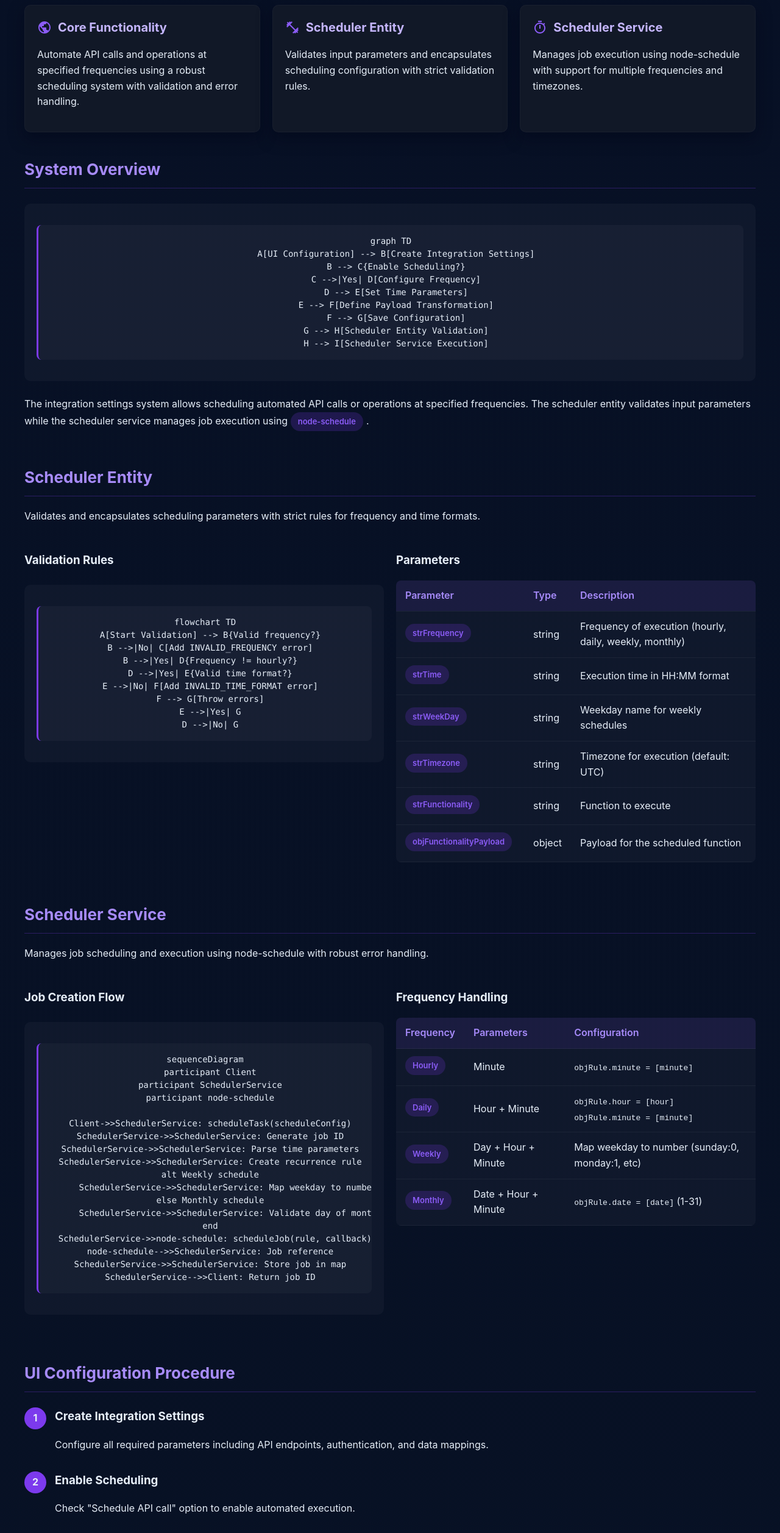
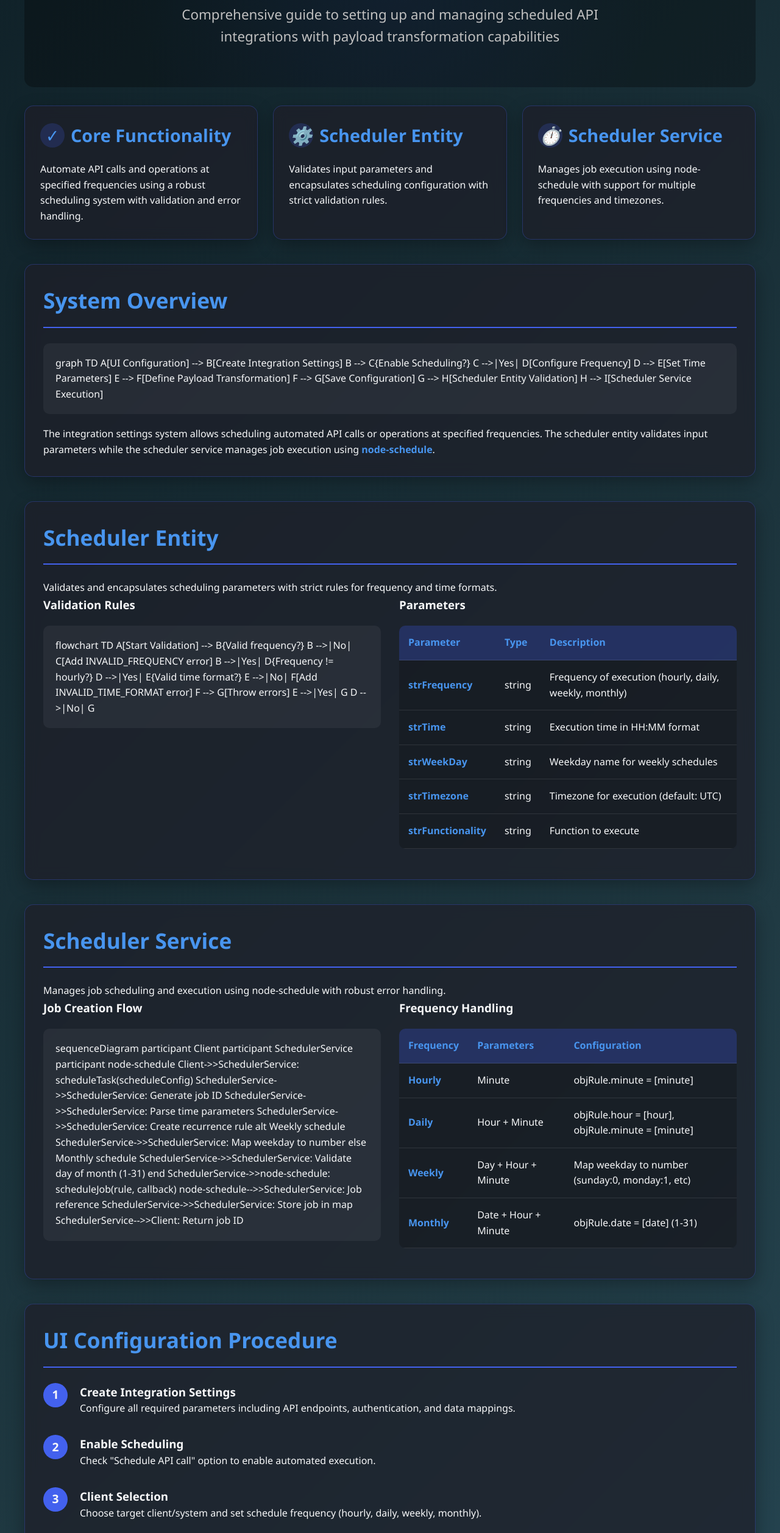
Before and after one commit to n00rs/nutraacs-API-documentation, a plain HTML site: page scheduler.html in a window 1280 px wide. Shown: the part 248-2762 px from the top of the page at 61% size. Drawn offline with Linux system fonts and the light colour scheme; a script that the page names is missing.

Commit message:
scheduler code changes

```diff
--- a/scheduler.html
+++ b/scheduler.html
@@ -1,199 +1,221 @@
-<!doctype html>
+<!DOCTYPE html>
 <html lang="en">
 <head>
-  <meta charset="utf-8" />
-  <meta name="viewport" content="width=device-width,initial-scale=1" />
+    <meta charset="UTF-8">
+    <meta name="viewport" content="width=device-width, initial-scale=1.0">
     <title>Integration Settings & Scheduler Documentation</title>
+    <script src="https://cdn.jsdelivr.net/npm/mermaid@10.6.1/dist/mermaid.min.js"></script>
+    <script>
+        mermaid.initialize({ startOnLoad: true, theme: 'default' });
+    </script>
     <style>
         :root {
-      --bg: #0f1724;
-      --card: #111827;
-      --muted: #9ca3af;
-      --accent: #7c3aed;
-      --glass: rgba(255,255,255,0.03);
-      --success: #10b981;
-      --warning: #f59e0b;
-      --danger: #ef4444;
+            --primary: #4361ee;
+            --secondary: #3f37c9;
+            --accent: #4895ef;
+            --light: #f8f9fa;
+            --dark: #212529;
+            --success: #4cc9f0;
+            --warning: #f72585;
+        }
+
+        * {
+            margin: 0;
+            padding: 0;
+            box-sizing: border-box;
+            font-family: 'Segoe UI', Tahoma, Geneva, Verdana, sans-serif;
         }
 
         body {
-      font-family: Inter, system-ui, Segoe UI, Roboto, 'Helvetica Neue', Arial, sans-serif;
-      margin: 0;
-      background: linear-gradient(180deg, #071025 0%, #081224 100%);
-      color: #e6eef8;
+            background: linear-gradient(135deg, #0f2027, #203a43, #2c5364);
+            color: var(--light);
             line-height: 1.6;
+            padding: 20px;
         }
 
         .container {
             max-width: 1200px;
-      margin: 40px auto;
-      padding: 28px;
+            margin: 0 auto;
         }
 
         header {
             text-align: center;
-      margin-bottom: 40px;
-      padding-bottom: 30px;
-      border-bottom: 1px solid rgba(255,255,255,0.05);
+            padding: 40px 20px;
+            background: rgba(0, 0, 0, 0.3);
+            border-radius: 15px;
+            margin-bottom: 30px;
+            position: relative;
+            overflow: hidden;
+        }
+
+        header::before {
+            content: '';
+            position: absolute;
+            top: 0;
+            left: 0;
+            width: 100%;
+            height: 100%;
+            background: radial-gradient(circle, rgba(67, 97, 238, 0.1) 0%, transparent 70%);
+            z-index: -1;
         }
 
         h1 {
-      font-size: 32px;
-      margin: 0 0 8px;
-      background: linear-gradient(90deg, #7c3aed, #8b5cf6);
+            font-size: 3.5rem;
+            margin-bottom: 15px;
+            background: linear-gradient(45deg, #4361ee, #4cc9f0);
             -webkit-background-clip: text;
             -webkit-text-fill-color: transparent;
+            text-shadow: 0 5px 15px rgba(0, 0, 0, 0.2);
         }
 
-    .lead {
-      color: var(--muted);
-      font-size: 18px;
+        .subtitle {
+            font-size: 1.4rem;
             max-width: 800px;
-      margin: 0 auto;
+            margin: 0 auto 25px;
+            color: #c0c0c0;
         }
 
         .cards {
             display: grid;
             grid-template-columns: repeat(auto-fit, minmax(300px, 1fr));
-      gap: 20px;
+            gap: 25px;
             margin-bottom: 40px;
         }
 
         .card {
-      background: var(--card);
-      border-radius: 10px;
-      padding: 20px;
-      border: 1px solid rgba(255,255,255,0.03);
-      box-shadow: 0 10px 25px rgba(2,6,23,0.5);
+            background: rgba(30, 30, 40, 0.7);
+            border-radius: 15px;
+            padding: 25px;
+            box-shadow: 0 10px 30px rgba(0, 0, 0, 0.3);
             transition: transform 0.3s ease, box-shadow 0.3s ease;
+            border: 1px solid rgba(67, 97, 238, 0.3);
+            backdrop-filter: blur(10px);
         }
 
         .card:hover {
-      transform: translateY(-5px);
-      box-shadow: 0 15px 30px rgba(2,6,23,0.7);
-      border-color: rgba(124, 58, 237, 0.3);
+            transform: translateY(-10px);
+            box-shadow: 0 15px 35px rgba(67, 97, 238, 0.4);
+            border-color: rgba(67, 97, 238, 0.6);
         }
 
         .card h2 {
-      margin-top: 0;
-      color: #c4b5fd;
-      font-size: 20px;
+            color: var(--accent);
+            margin-bottom: 20px;
+            font-size: 1.8rem;
             display: flex;
             align-items: center;
             gap: 10px;
         }
 
-    .card h2 svg {
-      width: 24px;
-      height: 24px;
-      fill: #8b5cf6;
+        .card h2 i {
+            background: rgba(67, 97, 238, 0.2);
+            width: 40px;
+            height: 40px;
+            border-radius: 50%;
+            display: flex;
+            align-items: center;
+            justify-content: center;
         }
 
-    pre {
-      background: var(--glass);
-      padding: 16px;
-      border-radius: 8px;
-      overflow: auto;
-      font-family: SFMono-Regular, Menlo, Monaco, Consolas, 'Liberation Mono', 'Courier New', monospace;
-      font-size: 14px;
-      line-height: 1.5;
-      margin: 15px 0;
-      border-left: 3px solid var(--accent);
+        .section {
+            background: rgba(30, 30, 40, 0.7);
+            border-radius: 15px;
+            padding: 30px;
+            margin-bottom: 40px;
+            box-shadow: 0 10px 30px rgba(0, 0, 0, 0.3);
+            border: 1px solid rgba(67, 97, 238, 0.3);
+            backdrop-filter: blur(10px);
+        }
+
+        .section h2 {
+            color: var(--accent);
+            margin-bottom: 25px;
+            font-size: 2.2rem;
+            border-bottom: 2px solid var(--primary);
+            padding-bottom: 15px;
+        }
+
+        .grid-2 {
+            display: grid;
+            grid-template-columns: repeat(auto-fit, minmax(500px, 1fr));
+            gap: 30px;
+        }
+
+        .mermaid {
+            background: rgba(255, 255, 255, 0.05);
+            border-radius: 10px;
+            padding: 20px;
+            margin: 20px 0;
         }
 
         table {
             width: 100%;
             border-collapse: collapse;
-      margin: 15px 0;
-      background: var(--glass);
-      border-radius: 8px;
+            margin: 20px 0;
+            background: rgba(0, 0, 0, 0.2);
+            border-radius: 10px;
             overflow: hidden;
         }
 
         th, td {
-      padding: 12px 15px;
-      border-bottom: 1px solid rgba(255,255,255,0.05);
+            padding: 15px;
             text-align: left;
+            border-bottom: 1px solid rgba(255, 255, 255, 0.1);
         }
 
         th {
-      background: rgba(124, 58, 237, 0.1);
-      color: #a78bfa;
+            background: rgba(67, 97, 238, 0.3);
+            color: var(--accent);
             font-weight: 600;
         }
 
         tr:hover {
-      background: rgba(124, 58, 237, 0.05);
+            background: rgba(67, 97, 238, 0.1);
         }
 
-    .note {
-      background: linear-gradient(90deg, rgba(124, 58, 237, 0.1), transparent);
-      padding: 15px;
-      border-radius: 8px;
+        .code-block {
+            background: rgba(0, 0, 0, 0.3);
+            border-radius: 10px;
+            padding: 20px;
+            margin: 20px 0;
+            font-family: 'Courier New', monospace;
+            overflow-x: auto;
             border-left: 4px solid var(--accent);
-      color: var(--muted);
-      margin: 20px 0;
+        }
+
+        .highlight {
+            color: var(--accent);
+            font-weight: bold;
+        }
+
+        .badge {
+            display: inline-block;
+            padding: 5px 12px;
+            border-radius: 20px;
+            font-size: 0.85rem;
+            font-weight: bold;
+            margin: 0 5px;
+        }
+
+        .badge-success {
+            background: rgba(76, 201, 240, 0.2);
+            color: var(--success);
+        }
+
+        .badge-warning {
+            background: rgba(247, 37, 133, 0.2);
+            color: var(--warning);
         }
 
         .flex {
             display: flex;
             gap: 20px;
             flex-wrap: wrap;
-      margin: 25px 0;
         }
 
         .flex-item {
             flex: 1;
             min-width: 300px;
-    }
-
-    .section {
-      margin-bottom: 50px;
-    }
-
-    .section h2 {
-      font-size: 26px;
-      margin-bottom: 20px;
-      color: #a78bfa;
-      border-bottom: 1px solid rgba(124, 58, 237, 0.3);
-      padding-bottom: 10px;
-    }
-
-    .badge {
-      display: inline-block;
-      padding: 5px 12px;
-      border-radius: 20px;
-      font-size: 13px;
-      font-weight: 600;
-      margin: 0 5px 5px 0;
-    }
-
-    .badge-primary {
-      background: rgba(124, 58, 237, 0.2);
-      color: #8b5cf6;
-    }
-
-    .badge-success {
-      background: rgba(16, 185, 129, 0.2);
-      color: var(--success);
-    }
-
-    .badge-warning {
-      background: rgba(245, 158, 11, 0.2);
-      color: var(--warning);
-    }
-
-    .badge-danger {
-      background: rgba(239, 68, 68, 0.2);
-      color: var(--danger);
-    }
-
-    .diagram-container {
-      background: var(--glass);
-      padding: 20px;
-      border-radius: 10px;
-      margin: 25px 0;
-      text-align: center;
         }
 
         .steps {
@@ -203,7 +225,7 @@
 
         .step {
             position: relative;
-      padding-left: 50px;
+            padding-left: 60px;
             margin-bottom: 30px;
         }
 
@@ -213,66 +235,40 @@
             position: absolute;
             left: 0;
             top: 0;
-      width: 36px;
-      height: 36px;
-      background: var(--accent);
+            width: 40px;
+            height: 40px;
+            background: var(--primary);
             border-radius: 50%;
             display: flex;
             align-items: center;
             justify-content: center;
             font-weight: bold;
-      font-size: 16px;
+            font-size: 1.2rem;
         }
 
         .example {
-      background: rgba(0, 0, 0, 0.2);
-      border-radius: 10px;
-      padding: 20px;
+            background: rgba(0, 0, 0, 0.25);
+            border-radius: 15px;
+            padding: 25px;
             margin: 25px 0;
-      border-left: 4px solid var(--accent);
+            border-left: 5px solid var(--accent);
         }
 
         footer {
             text-align: center;
-      color: var(--muted);
-      font-size: 14px;
+            padding: 30px;
             margin-top: 40px;
-      padding-top: 30px;
-      border-top: 1px solid rgba(255,255,255,0.05);
-    }
-
-    a {
-      color: #8b5cf6;
-      text-decoration: none;
-    }
-
-    a:hover {
-      text-decoration: underline;
-    }
-
-    .code-block {
-      background: var(--glass);
-      padding: 16px;
-      border-radius: 8px;
-      font-family: monospace;
-      font-size: 14px;
-      line-height: 1.5;
-      margin: 15px 0;
-      overflow-x: auto;
+            color: #aaa;
+            font-size: 0.9rem;
         }
 
         @media (max-width: 768px) {
-      .container {
-        padding: 20px;
-        margin: 20px auto;
+            .grid-2 {
+                grid-template-columns: 1fr;
             }
 
-      .flex {
-        flex-direction: column;
-      }
-
-      .card {
-        padding: 15px;
+            h1 {
+                font-size: 2.5rem;
             }
         }
     </style>
@@ -281,45 +277,28 @@
     <div class="container">
         <header>
             <h1>Integration Settings & Scheduler Documentation</h1>
-      <p class="lead">Comprehensive guide to setting up and managing scheduled API integrations with payload transformation capabilities</p>
+            <p class="subtitle">Comprehensive guide to setting up and managing scheduled API integrations with payload transformation capabilities</p>
         </header>
 
         <div class="cards">
             <div class="card">
-        <h2>
-          <svg viewBox="0 0 24 24">
-            <path d="M12 2C6.48 2 2 6.48 2 12s4.48 10 10 10 10-4.48 10-10S17.52 2 12 2zm-1 17.93c-3.95-.49-7-3.85-7-7.93 0-.62.08-1.21.21-1.79L9 15v1c0 1.1.9 2 2 2v1.93zm6.9-2.54c-.26-.81-1-1.39-1.9-1.39h-1v-3c0-.55-.45-1-1-1H8v-2h2c.55 0 1-.45 1-1V7h2c1.1 0 2-.9 2-2v-.41c2.93 1.19 5 4.06 5 7.41 0 2.08-.8 3.97-2.1 5.39z"/>
-          </svg>
-          Core Functionality
-        </h2>
+                <h2><i>✓</i> Core Functionality</h2>
                 <p>Automate API calls and operations at specified frequencies using a robust scheduling system with validation and error handling.</p>
             </div>
-
             <div class="card">
-        <h2>
-          <svg viewBox="0 0 24 24">
-            <path d="M20.57 14.86L22 13.43 20.57 12 17 15.57 8.43 7 12 3.43 10.57 2 9.14 3.43 7.71 2 5.57 4.14 4.14 2.71 2.71 4.14l1.43 1.43L2 7.71l1.43 1.43L2 10.57 3.43 12 7 8.43 15.57 17 12 20.57 13.43 22l1.43-1.43L16.29 22l2.14-2.14 1.43 1.43 1.43-1.43-1.43-1.43L22 16.29z"/>
-          </svg>
-          Scheduler Entity
-        </h2>
+                <h2><i>⚙️</i> Scheduler Entity</h2>
                 <p>Validates input parameters and encapsulates scheduling configuration with strict validation rules.</p>
             </div>
-
             <div class="card">
-        <h2>
-          <svg viewBox="0 0 24 24">
-            <path d="M15 1H9v2h6V1zm-4 13h2V8h-2v6zm8.03-6.61l1.42-1.42c-.43-.51-.9-.99-1.41-1.41l-1.42 1.42C16.07 4.74 14.12 4 12 4c-4.97 0-9 4.03-9 9s4.02 9 9 9 9-4.03 9-9c0-2.12-.74-4.07-1.97-5.61zM12 20c-3.87 0-7-3.13-7-7s3.13-7 7-7 7 3.13 7 7-3.13 7-7 7z"/>
-          </svg>
-          Scheduler Service
-        </h2>
+                <h2><i>⏱️</i> Scheduler Service</h2>
                 <p>Manages job execution using node-schedule with support for multiple frequencies and timezones.</p>
             </div>
         </div>
 
         <div class="section">
             <h2>System Overview</h2>
-      <div class="diagram-container">
-        <pre>graph TD
+            <div class="mermaid">
+                graph TD
                     A[UI Configuration] --> B[Create Integration Settings]
                     B --> C{Enable Scheduling?}
                     C -->|Yes| D[Configure Frequency]
@@ -327,20 +306,21 @@
                     E --> F[Define Payload Transformation]
                     F --> G[Save Configuration]
                     G --> H[Scheduler Entity Validation]
-  H --> I[Scheduler Service Execution]</pre>
+                    H --> I[Scheduler Service Execution]
             </div>
-      <p>The integration settings system allows scheduling automated API calls or operations at specified frequencies. The scheduler entity validates input parameters while the scheduler service manages job execution using <span class="badge badge-primary">node-schedule</span>.</p>
+
+            <p>The integration settings system allows scheduling automated API calls or operations at specified frequencies. The scheduler entity validates input parameters while the scheduler service manages job execution using <span class="highlight">node-schedule</span>.</p>
         </div>
 
         <div class="section">
             <h2>Scheduler Entity</h2>
             <p>Validates and encapsulates scheduling parameters with strict rules for frequency and time formats.</p>
 
-      <div class="flex">
-        <div class="flex-item">
+            <div class="grid-2">
+                <div>
                     <h3>Validation Rules</h3>
-          <div class="diagram-container">
-            <pre>flowchart TD
+                    <div class="mermaid">
+                        flowchart TD
                             A[Start Validation] --> B{Valid frequency?}
                             B -->|No| C[Add INVALID_FREQUENCY error]
                             B -->|Yes| D{Frequency != hourly?}
@@ -348,11 +328,11 @@
                             E -->|No| F[Add INVALID_TIME_FORMAT error]
                             F --> G[Throw errors]
                             E -->|Yes| G
-  D -->|No| G</pre>
+                            D -->|No| G
                     </div>
                 </div>
 
-        <div class="flex-item">
+                <div>
                     <h3>Parameters</h3>
                     <table>
                         <thead>
@@ -364,34 +344,29 @@
                         </thead>
                         <tbody>
                             <tr>
-                <td><span class="badge badge-primary">strFrequency</span></td>
+                                <td><span class="highlight">strFrequency</span></td>
                                 <td>string</td>
                                 <td>Frequency of execution (hourly, daily, weekly, monthly)</td>
                             </tr>
                             <tr>
-                <td><span class="badge badge-primary">strTime</span></td>
+                                <td><span class="highlight">strTime</span></td>
                                 <td>string</td>
                                 <td>Execution time in HH:MM format</td>
                             </tr>
                             <tr>
-                <td><span class="badge badge-primary">strWeekDay</span></td>
+                                <td><span class="highlight">strWeekDay</span></td>
                                 <td>string</td>
                                 <td>Weekday name for weekly schedules</td>
                             </tr>
                             <tr>
-                <td><span class="badge badge-primary">strTimezone</span></td>
+                                <td><span class="highlight">strTimezone</span></td>
                                 <td>string</td>
                                 <td>Timezone for execution (default: UTC)</td>
                             </tr>
                             <tr>
-                <td><span class="badge badge-primary">strFunctionality</span></td>
+                                <td><span class="highlight">strFunctionality</span></td>
                                 <td>string</td>
                                 <td>Function to execute</td>
-              </tr>
-              <tr>
-                <td><span class="badge badge-primary">objFunctionalityPayload</span></td>
-                <td>object</td>
-                <td>Payload for the scheduled function</td>
                             </tr>
                         </tbody>
                     </table>
@@ -403,11 +378,11 @@
             <h2>Scheduler Service</h2>
             <p>Manages job scheduling and execution using node-schedule with robust error handling.</p>
 
-      <div class="flex">
-        <div class="flex-item">
+            <div class="grid-2">
+                <div>
                     <h3>Job Creation Flow</h3>
-          <div class="diagram-container">
-            <pre>sequenceDiagram
+                    <div class="mermaid">
+                        sequenceDiagram
                             participant Client
                             participant SchedulerService
                             participant node-schedule
@@ -424,11 +399,11 @@
                             SchedulerService->>node-schedule: scheduleJob(rule, callback)
                             node-schedule-->>SchedulerService: Job reference
                             SchedulerService->>SchedulerService: Store job in map
-  SchedulerService-->>Client: Return job ID</pre>
+                            SchedulerService-->>Client: Return job ID
                     </div>
                 </div>
 
-        <div class="flex-item">
+                <div>
                     <h3>Frequency Handling</h3>
                     <table>
                         <thead>
@@ -440,24 +415,24 @@
                         </thead>
                         <tbody>
                             <tr>
-                <td><span class="badge badge-primary">Hourly</span></td>
+                                <td><span class="highlight">Hourly</span></td>
                                 <td>Minute</td>
-                <td><code>objRule.minute = [minute]</code></td>
+                                <td>objRule.minute = [minute]</td>
                             </tr>
                             <tr>
-                <td><span class="badge badge-primary">Daily</span></td>
+                                <td><span class="highlight">Daily</span></td>
                                 <td>Hour + Minute</td>
-                <td><code>objRule.hour = [hour]</code><br><code>objRule.minute = [minute]</code></td>
+                                <td>objRule.hour = [hour], objRule.minute = [minute]</td>
                             </tr>
                             <tr>
-                <td><span class="badge badge-primary">Weekly</span></td>
+                                <td><span class="highlight">Weekly</span></td>
                                 <td>Day + Hour + Minute</td>
                                 <td>Map weekday to number (sunday:0, monday:1, etc)</td>
                             </tr>
                             <tr>
-                <td><span class="badge badge-primary">Monthly</span></td>
+                                <td><span class="highlight">Monthly</span></td>
                                 <td>Date + Hour + Minute</td>
-                <td><code>objRule.date = [date]</code> (1-31)</td>
+                                <td>objRule.date = [date] (1-31)</td>
                             </tr>
                         </tbody>
                     </table>
@@ -488,10 +463,10 @@
                     <h3>Time Configuration</h3>
                     <p>Set execution time based on frequency:</p>
                     <ul>
-            <li><span class="badge badge-primary">Hourly</span>: Minute of the hour</li>
-            <li><span class="badge badge-primary">Daily</span>: Specific time (HH:MM)</li>
-            <li><span class="badge badge-primary">Weekly</span>: Day + time</li>
-            <li><span class="badge badge-primary">Monthly</span>: Date + time</li>
+                        <li><span class="highlight">Hourly</span>: Minute of the hour</li>
+                        <li><span class="highlight">Daily</span>: Specific time (HH:MM)</li>
+                        <li><span class="highlight">Weekly</span>: Day + time</li>
+                        <li><span class="highlight">Monthly</span>: Date + time</li>
                     </ul>
                 </div>
 
@@ -504,7 +479,7 @@
                             processed: input.data.map(item => ({
                                 id: item.id,
                                 value: item.value * conversionRate
-              })
+                            }))
                         })
                     </div>
                     <p>Validate script functionality before saving.</p>
@@ -520,19 +495,20 @@
         <div class="section">
             <h2>Example: Weekly Integration</h2>
 
-      <div class="diagram-container">
-        <pre>graph LR
+            <div class="mermaid">
+                graph LR
                     A[Monday 03:00 UTC] --> B[Execute Integration]
                     B --> C[Fetch Source Data]
                     C --> D[Transform Payload]
                     D --> E[Push to Destination]
                     E --> F[Log Results]
-  F --> G[Send Notification]</pre>
+                    F --> G[Send Notification]
             </div>
 
             <div class="example">
                 <h3>Configuration Parameters</h3>
-        <pre>{
+                <div class="code-block">
+{
   strFrequency: "weekly",
   strTime: "03:00",
   strWeekDay: "monday",
@@ -543,15 +519,16 @@
     destination: "ANALYTICS_DB",
     transformation: "crm_to_analytics_v2"
   }
-}</pre>
+}
+                </div>
             </div>
         </div>
 
         <div class="section">
             <h2>Monitoring & Troubleshooting</h2>
 
-      <div class="flex">
-        <div class="flex-item">
+            <div class="grid-2">
+                <div>
                     <h3>Key Metrics</h3>
                     <ul>
                         <li>Job execution success rate</li>
@@ -590,7 +567,7 @@
                     </table>
                 </div>
 
-        <div class="flex-item">
+                <div>
                     <h3>Error Codes</h3>
                     <table>
                         <thead>
@@ -604,17 +581,17 @@
                             <tr>
                                 <td>INVALID_FREQUENCY</td>
                                 <td>Unsupported frequency value</td>
-                <td><span class="badge badge-danger">High</span></td>
+                                <td><span class="badge badge-warning">High</span></td>
                             </tr>
                             <tr>
                                 <td>INVALID_TIME_FORMAT</td>
                                 <td>Incorrect time format</td>
-                <td><span class="badge badge-danger">High</span></td>
+                                <td><span class="badge badge-warning">High</span></td>
                             </tr>
                             <tr>
                                 <td>INVALID_DAY_OF_MONTH</td>
                                 <td>Invalid date for monthly schedule</td>
-                <td><span class="badge badge-danger">High</span></td>
+                                <td><span class="badge badge-warning">High</span></td>
                             </tr>
                             <tr>
                                 <td>TRANSFORM_ERROR</td>
```
Lines whose indentation alone changed are shown as unchanged.
